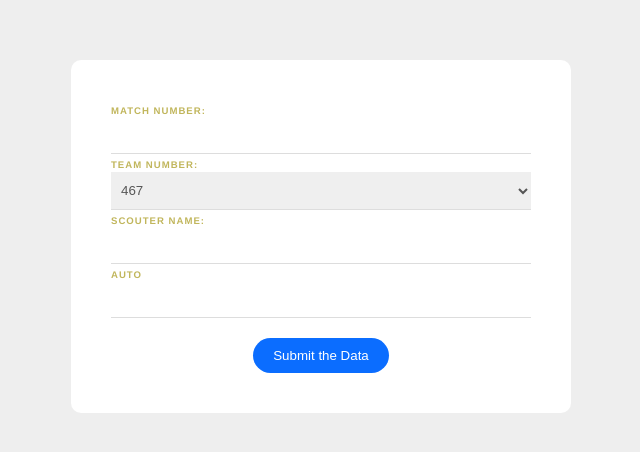
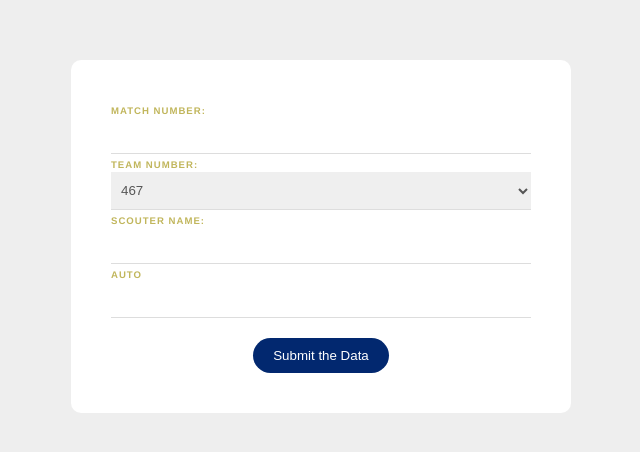
Before and after one commit to ShivamMaster/467-scouting-website-VueJs, a Vue app: page / in a window 1280 px wide. Shown: the top 452 px of the page, without its empty margins (319-959 px from the left). Built offline with nearby package versions, Linux system fonts and the light colour scheme.

Commit message:
Changed the submit button to have the dark blue color from the 467 logo

```diff
--- a/src/components/SignUpFormME.vue
+++ b/src/components/SignUpFormME.vue
@@ -96,7 +96,7 @@ input[type="checkbox"] {
 }
 
 button {
-  background: #0b6dff;
+  background: rgb(2, 40, 111);
   border: 0;
   padding: 10px 20px;
   margin-top: 20px;
```
